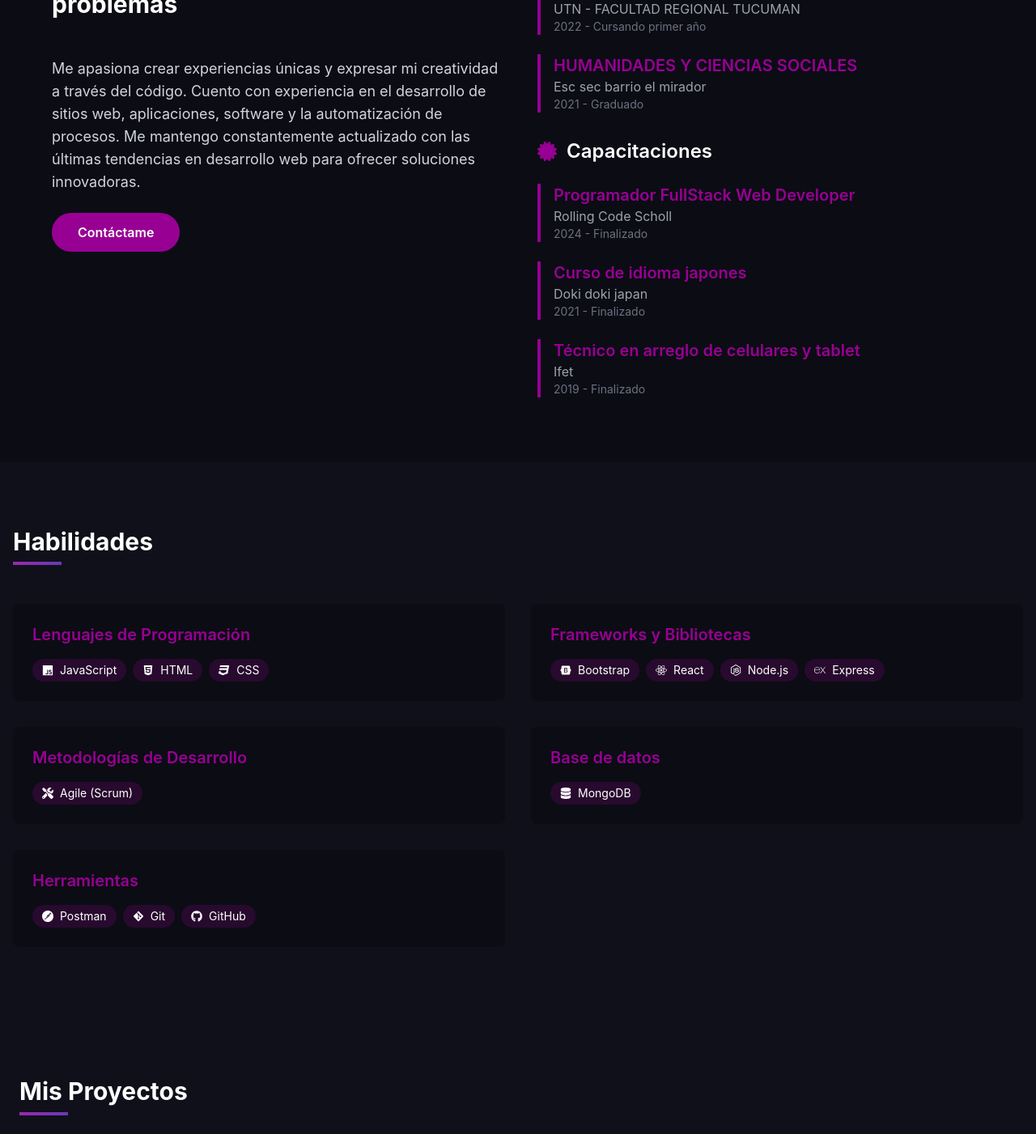
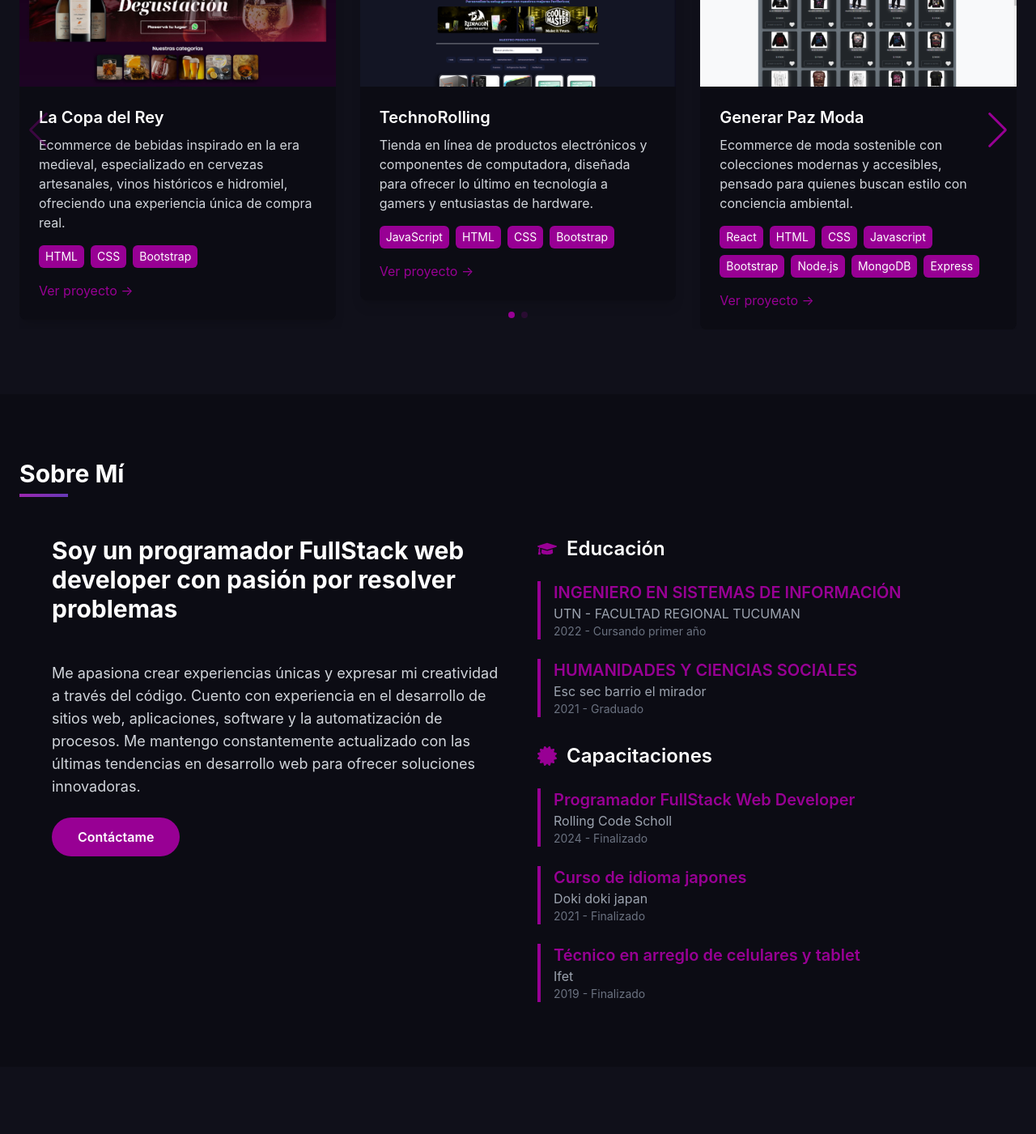
Before and after one commit to JoseSimonDiaz/miPortfolio, a React (Vite) app: page / in a window 1280 px wide. Shown: the part 1060-2461 px from the top of the page at 81% size. Built offline with nearby package versions, Linux system fonts and the light colour scheme.

Commit message:
hago cambios en las ruta en hero

```diff
--- a/src/App.jsx
+++ b/src/App.jsx
@@ -27,9 +27,9 @@ function App() {
       <Navbar isMenuOpen={isMenuOpen} setIsMenuOpen={setIsMenuOpen} />
       <div className={`transition-all duration-300 ${isMenuOpen ? 'filter blur-sm' : ''}`}>
         <Hero />
+        <Projects />
         <AboutSection />
         <Skills />
-        <Projects />
         <Contact />
       </div>
 
```
